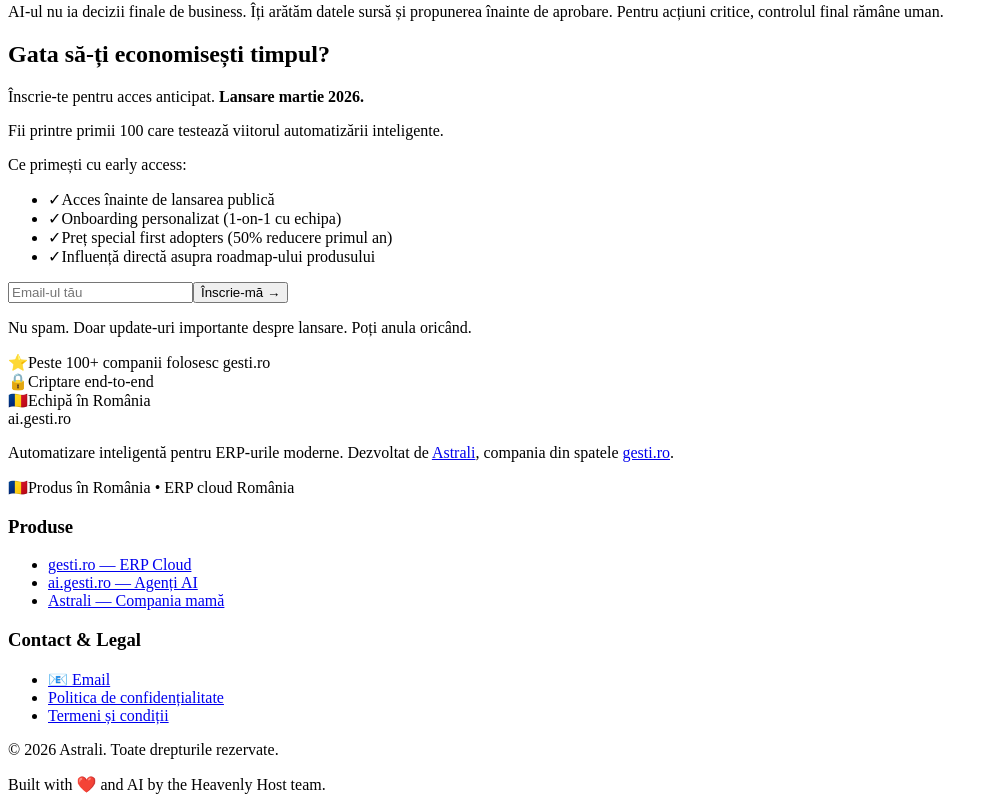
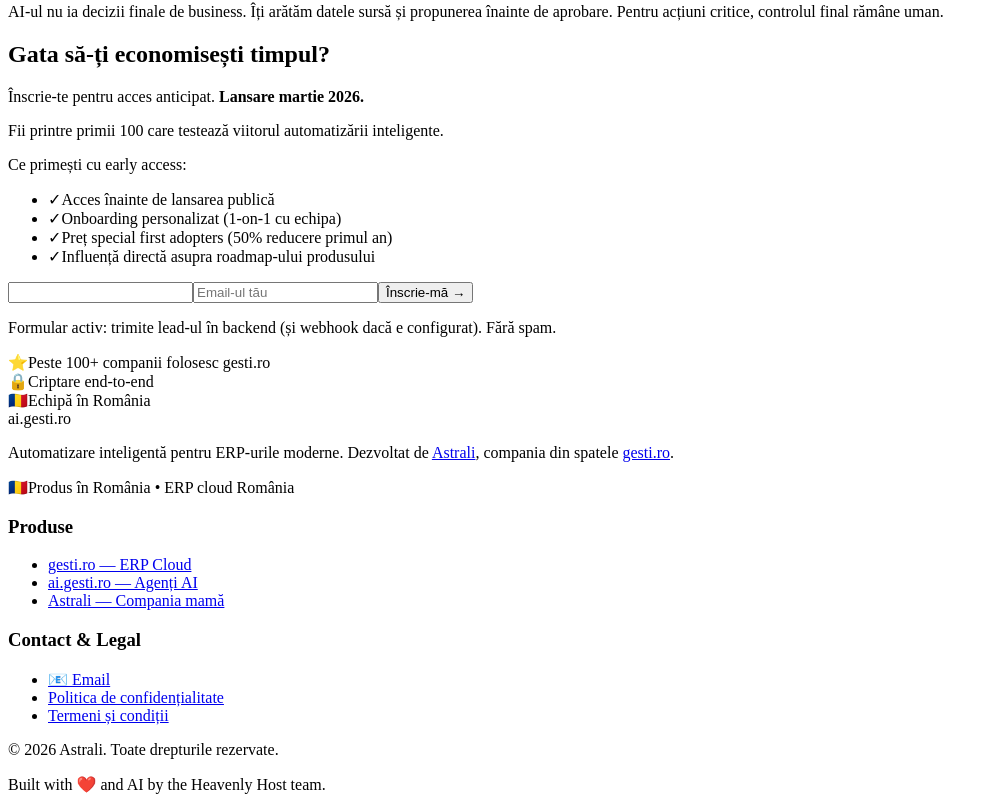
Before and after one commit to fodorutioan/ai.gesti.ro, a Next.js app: page / in a window 1280 px wide. Shown: the part 5305-6115 px from the top of the page, without its empty margins (0-998 px from the left). Built offline with nearby package versions, Linux system fonts and the light colour scheme.

Commit message:
feat: wire homepage signup to /api/lead with webhook-ready backend

```diff
--- /dev/null
+++ b/app/api/lead/route.ts
@@ -0,0 +1,46 @@
+import { NextResponse } from 'next/server'
+
+function isValidEmail(email: string): boolean {
+  return /^[^\s@]+@[^\s@]+\.[^\s@]+$/.test(email)
+}
+
+export async function POST(req: Request) {
+  const formData = await req.formData()
+  const email = String(formData.get('email') || '').trim().toLowerCase()
+  const source = String(formData.get('source') || 'unknown').trim()
+  const honeypot = String(formData.get('company') || '').trim()
+
+  if (honeypot) {
+    return NextResponse.redirect(new URL('/?lead=ok#contact', req.url), 303)
+  }
+
+  if (!email || !isValidEmail(email)) {
+    return NextResponse.redirect(new URL('/?lead=invalid#contact', req.url), 303)
+  }
+
+  const payload = {
+    email,
+    source,
+    createdAt: new Date().toISOString(),
+    userAgent: req.headers.get('user-agent') || 'unknown',
+  }
+
+  const webhook = process.env.LEAD_WEBHOOK_URL
+
+  if (webhook) {
+    try {
+      await fetch(webhook, {
+        method: 'POST',
+        headers: { 'content-type': 'application/json' },
+        body: JSON.stringify(payload),
+      })
+    } catch (error) {
+      console.error('[lead] webhook error', error)
+      return NextResponse.redirect(new URL('/?lead=error#contact', req.url), 303)
+    }
+  } else {
+    console.log('[lead] received', payload)
+  }
+
+  return NextResponse.redirect(new URL('/?lead=ok#contact', req.url), 303)
+}
--- a/app/page.tsx
+++ b/app/page.tsx
@@ -551,18 +551,29 @@
             </div>
           </div>
 
-          <form className="flex flex-col sm:flex-row gap-4 max-w-lg mx-auto mb-6 fadeInUp delay-300">
+          <form action="/api/lead" method="POST" className="flex flex-col sm:flex-row gap-4 max-w-lg mx-auto mb-6 fadeInUp delay-300">
+            <input type="hidden" name="source" value="homepage-early-access" />
+            <input
+              type="text"
+              name="company"
+              tabIndex={-1}
+              autoComplete="off"
+              className="hidden"
+              aria-hidden="true"
+            />
             <input
               type="email"
+              name="email"
+              required
               placeholder="Email-ul tău"
               className="flex-1 px-6 py-4 rounded-xl text-gray-900 placeholder:text-gray-500 focus:outline-none focus:ring-2 focus:ring-white/50 font-medium glass shadow-depth-md transition-smooth"
             />
-            <button className="bg-white text-blue-600 px-8 py-4 rounded-xl font-semibold shadow-xl hover:shadow-2xl focus:outline-none focus:ring-2 focus:ring-white focus:ring-offset-2 focus:ring-offset-blue-600 transition-all min-h-[48px]">
+            <button type="submit" className="bg-white text-blue-600 px-8 py-4 rounded-xl font-semibold shadow-xl hover:shadow-2xl focus:outline-none focus:ring-2 focus:ring-white focus:ring-offset-2 focus:ring-offset-blue-600 transition-all min-h-[48px]">
               Înscrie-mă →
             </button>
           </form>
           <p className="text-sm text-blue-100">
-            Nu spam. Doar update-uri importante despre lansare. Poți anula oricând.
+            Formular activ: trimite lead-ul în backend (și webhook dacă e configurat). Fără spam.
           </p>
 
           <div className="flex flex-wrap items-center justify-center gap-6 mt-12 text-sm text-blue-100">
```
